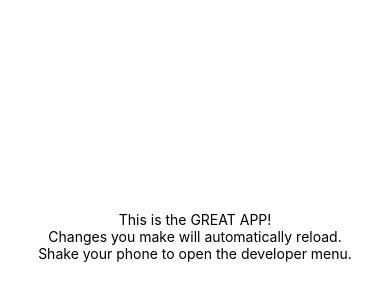
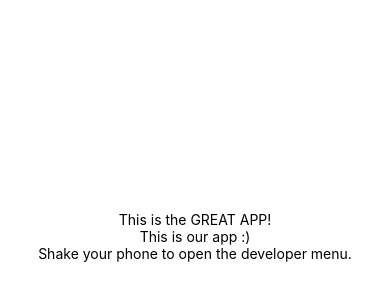
Before and after one commit to DigiCollect/DigiCollector, a React Native app: screen / in a window 390 px wide. Shown: the part 186-486 px from the top of the page. Built offline with nearby package versions, Linux system fonts and the light colour scheme.

Commit message:
first commit

```diff
--- a/App.js
+++ b/App.js
@@ -6,7 +6,7 @@ export default class App extends React.Component {
     return (
       <View style={styles.container}>
         <Text>This is the GREAT APP!</Text>
-        <Text>Changes you make will automatically reload.</Text>
+        <Text>This is our app :)</Text>
         <Text>Shake your phone to open the developer menu.</Text>
       </View>
     );
```
